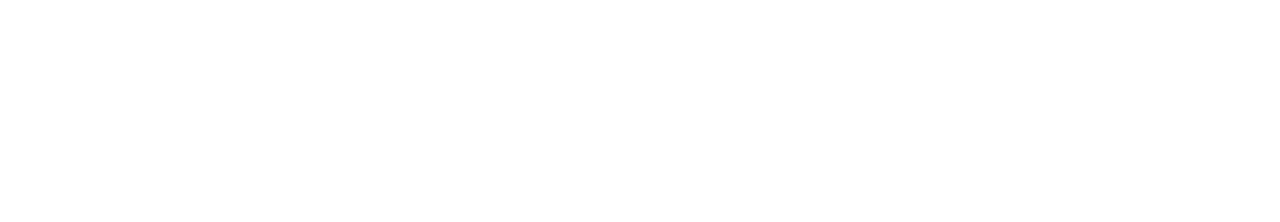
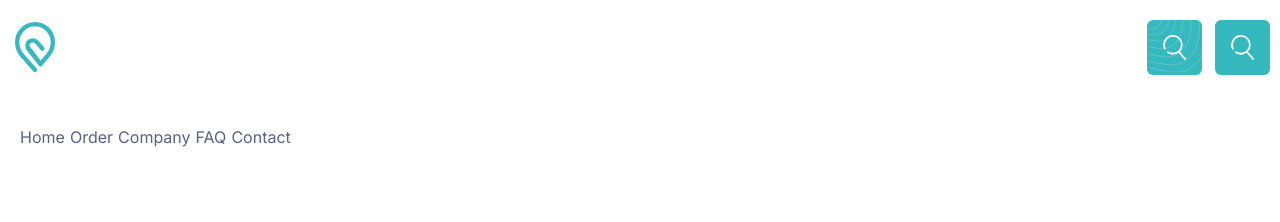
Before and after one commit to skakodube/Burger-Dash, a plain HTML site: page index.html in a window 1280 px wide. Drawn offline with Linux system fonts and the light colour scheme.

Commit message:
Initialized Nav Component.

```diff
--- a/css/style.css
+++ b/css/style.css
@@ -189,7 +189,7 @@ a {
 }
 
 .btn--icon {
-  padding: 2rem;
+  padding: 1.5rem;
   min-width: 0;
   min-height: 0;
   vertical-align: sub;
@@ -521,3 +521,42 @@ a {
   max-width: 1140px;
   margin: 0 auto;
 }
+
+/* Navbar */
+
+.nav {
+  display: flex;
+  flex-direction: row;
+  align-items: center;
+  padding: 2rem 1rem;
+  justify-content: space-between;
+  flex-wrap: wrap;
+}
+
+.nav__logo {
+  width: 40px;
+  margin-left: 0.5rem;
+}
+
+.nav__list {
+  width: 100%;
+}
+
+.nav__item {
+  font-size: 1.6rem;
+  margin: 4rem 0;
+  display: inline-flex;
+}
+
+.nav .btn:first-of-type {
+  margin-right: 0.75rem;
+}
+
+.nav .collapsible__content {
+  margin: 1rem;
+}
+
+.nav.collapsible--expanded .nav__toggler {
+  background-color: var(--color-primary);
+  fill: white;
+}
--- a/index.html
+++ b/index.html
@@ -14,6 +14,28 @@
     <link rel="stylesheet" href="css/style.css" />
   </head>
   <body>
+    <div class="nav collapsible collapsible--expanded">
+      <img class="nav__logo" src="/images/logo.svg" alt="" />
+      <div class="nav__container">
+        <button class="nav__cart btn btn--waves btn--icon">
+          <svg class="icon icon--white">
+            <use xlink:href="images/sprite.svg#search"></use>
+          </svg>
+        </button>
+        <button class="nav__toggler btn btn--icon">
+          <svg class="icon icon--white">
+            <use xlink:href="images/sprite.svg#search"></use>
+          </svg>
+        </button>
+      </div>
+      <ul class="nav__list list collapsible__content">
+        <li class="nav__item">Home</li>
+        <li class="nav__item">Order</li>
+        <li class="nav__item">Company</li>
+        <li class="nav__item">FAQ</li>
+        <li class="nav__item">Contact</li>
+      </ul>
+    </div>
     <script src="/js/main.js"></script>
   </body>
 </html>
```
